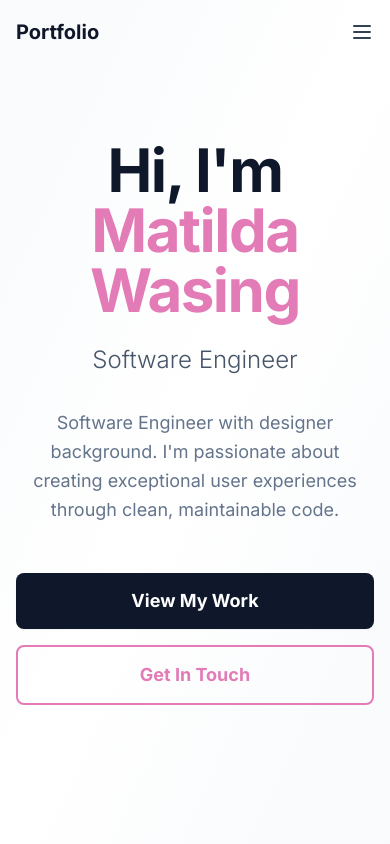
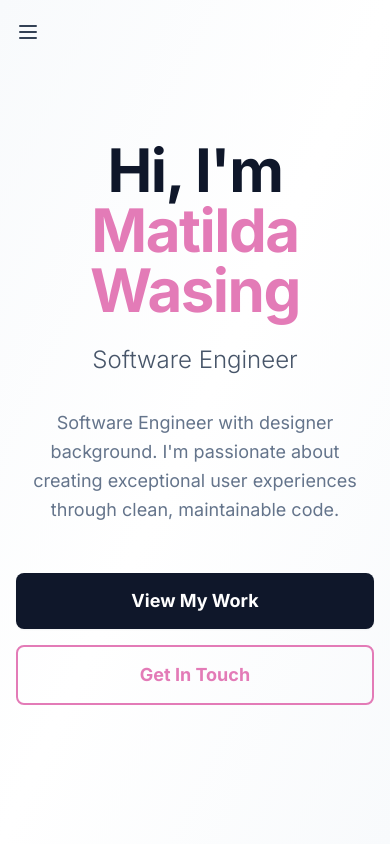
Before and after one commit to MatildaWasing/portfolio, a Next.js app: page / in a window 390 px wide. Shown: the top 844 px of the page. Built offline with nearby package versions, Linux system fonts and the light colour scheme.

Commit message:
optimize navigation for mobile and small screen

```diff
--- a/components/Navigation.tsx
+++ b/components/Navigation.tsx
@@ -50,7 +50,7 @@ export default function Navigation() {
               scrollToSection("#home");
             }}
             whileHover={{ scale: 1.05 }}
-            className="text-xl font-bold text-slate-900 dark:text-slate-100 hover:text-slate-700 dark:hover:text-slate-300 transition-colors"
+            className="hidden md:block text-xl font-bold text-slate-900 dark:text-slate-100 hover:text-slate-700 dark:hover:text-slate-300 transition-colors"
           >
             Portfolio
           </motion.a>
```
